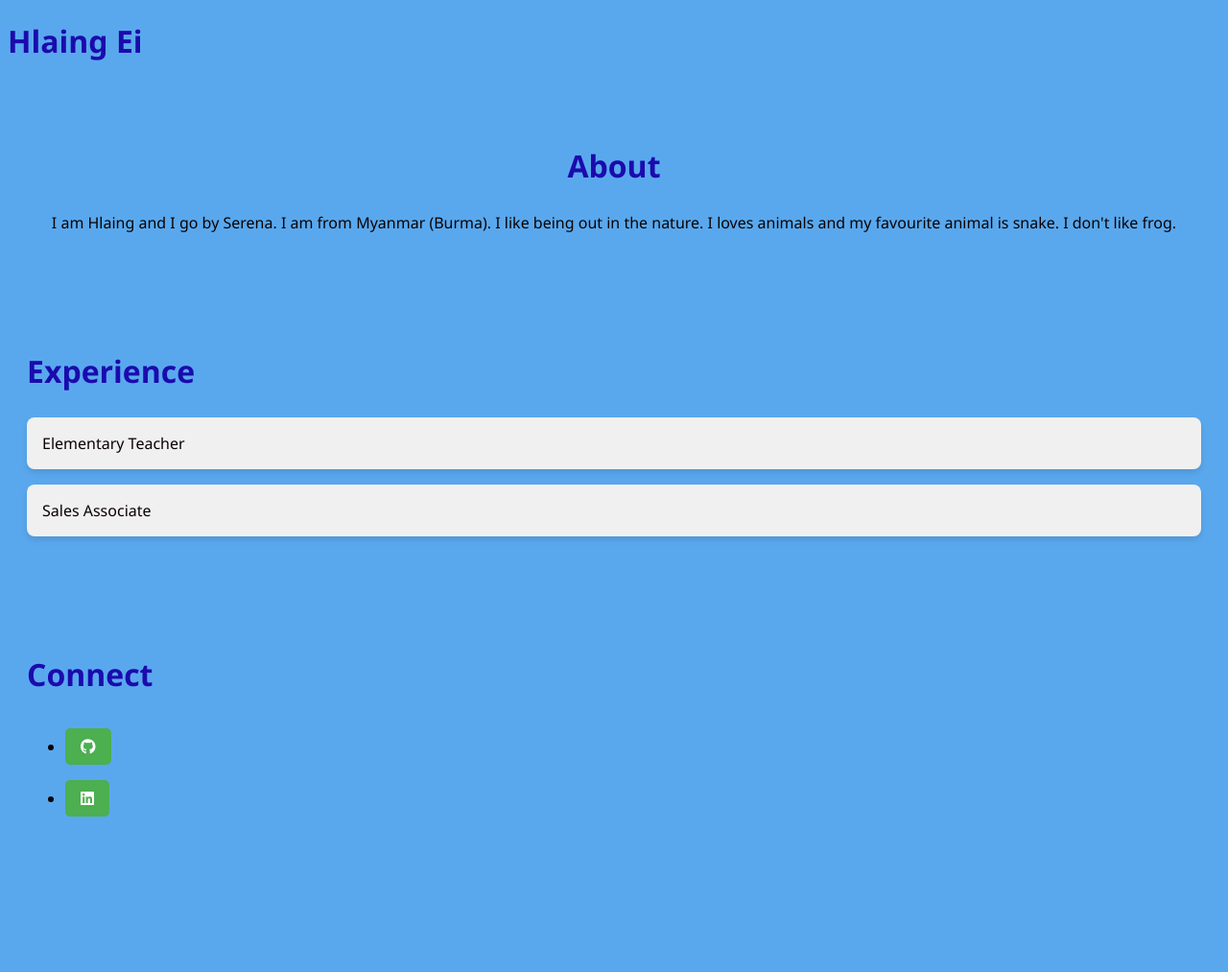
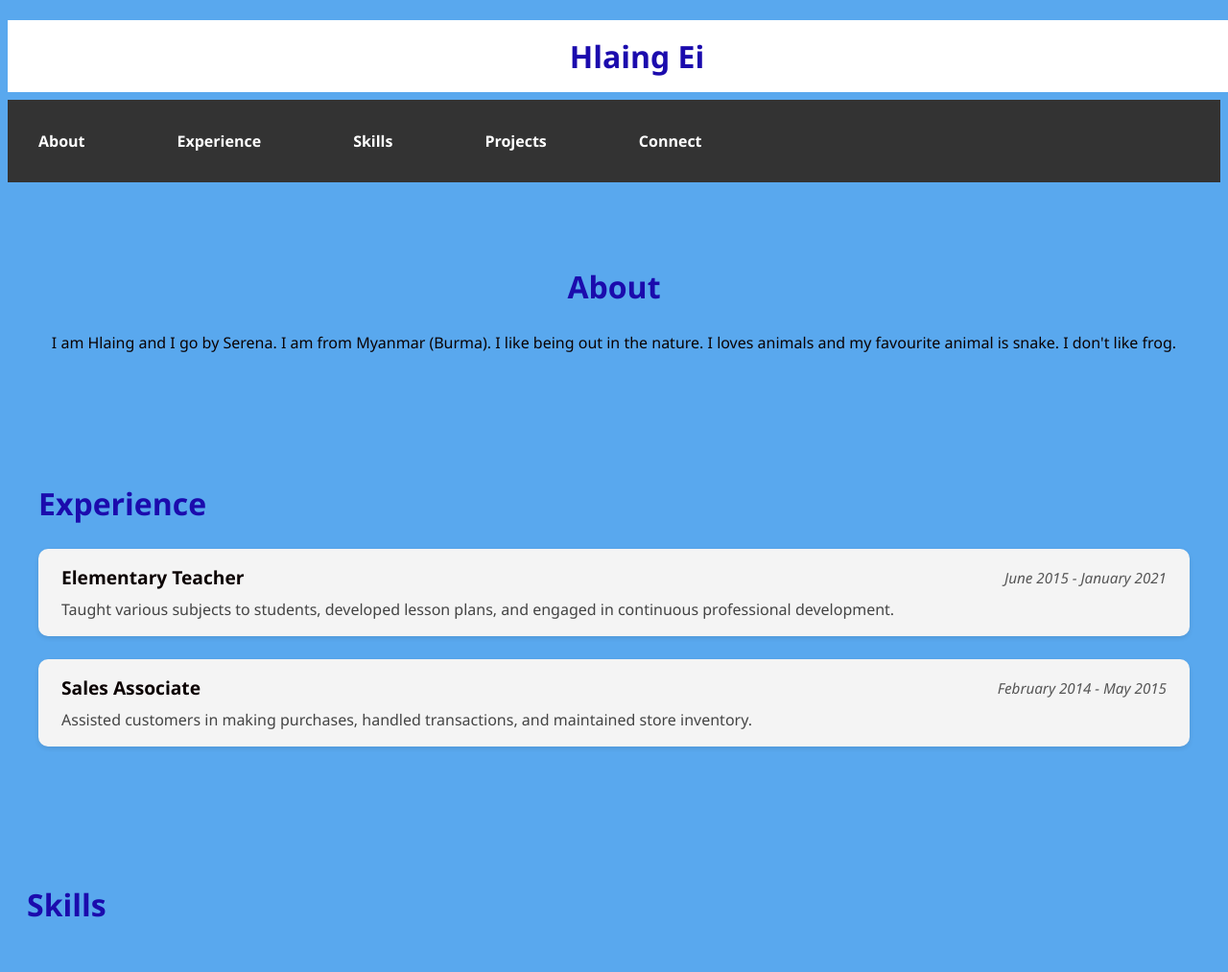
Before and after one commit to Serena-Tun/hlaing-ei-kepler, a plain HTML site: page index.html in a window 1280 px wide. Shown: the top 1013 px of the page at 96% size. Before the commit the page ends 935 px from the top, so only its background shows below. Drawn offline with Linux system fonts and the light colour scheme.

Commit message:
formatted styles added

```diff
--- a/css/index.css
+++ b/css/index.css
@@ -5,44 +5,121 @@ body {
     background-color: #59a8ee;
     color: #0b0202;
     font-family: 'Segoe UI', Tahoma, Geneva, Verdana, sans-serif;
+    padding-top: 80px;
   }
 
-  section {
-    margin: 40px 0;   /* Adds space above and below each section */
-    padding: 20px;    /* Adds inner spacing inside each section */
+h1 {
+  text-align: center;
+  padding: 20px;
+  position: fixed;
+  top: 0;
+  width: 100%;
+  background-color: white;
+  padding: 1rem;
+  z-index: 1000; /* make sure it stays on top */
   }
-  #About {
+
+nav ul {
+    list-style: none;
+    display: flex;
+    gap: 6rem;
+    padding: 2rem;
+    background-color: #333;
+  }
+
+nav a {
+    color: white;
+    text-decoration: none;
+    font-weight: bold;
+  }
+
+nav a:hover {
+    text-decoration: underline;
+  }
+
+section {
+    margin: 40px 0;
+    padding: 20px;
+  }
+
+  #about {
     text-align: center;
   }
+
   h1, h2, h3 {
     font-size: 2rem;
     font-weight: 700;
     color: #1b0bad;
   }
-  #Experience ul {
-    list-style: none;
-    padding: 0;
+
+ /* ===== Experience Section ===== */
+
+  #experience {
+  padding: 2rem;
   }
 
-  #Experience li {
-    background-color: #f0f0f0;
-    margin: 1rem 0;
-    padding: 1rem;
-    border-radius: 8px;
-    box-shadow: 0 4px 6px rgba(0,0,0,0.1);
+  .job {
+  background-color: #f4f4f4;
+  padding: 1rem 1.5rem;
+  margin-bottom: 1.5rem;
+  border-radius: 10px;
+  box-shadow: 0 2px 5px rgba(0,0,0,0.1);
   }
 
-  #Connect a {
-    display: inline-block;
-    background-color: #4CAF50;
-    color: white;
-    padding: 0.5rem 1rem;
-    margin: 0.5rem 0;
-    text-decoration: none;
-    border-radius: 5px;
-    transition: background-color 0.3s ease;
+  .job-header {
+  display: flex;
+  justify-content: space-between;
+  align-items: center;
+  flex-wrap: wrap; /* Prevents layout breaking on small screens */
+  margin-bottom: 0.5rem;
   }
 
-  #Connect a:hover {
-    background-color: #45a049;
+  .job-title {
+  font-weight: bold;
+  font-size: 1.2rem;
   }
+
+  .job-dates {
+  font-style: italic;
+  color: #555;
+  font-size: 0.95rem;
+  }
+
+  .job-description {
+  margin-top: 0.5rem;
+  color: #444;
+  line-height: 1.5;
+  }
+
+  /* ----- Connect Section with Flexbox ----- */
+
+  #connect {
+  padding: 2rem;
+  }
+
+  .social-links {
+  display: flex;
+  gap: 1rem;
+  justify-content: flex-start;
+  flex-wrap: wrap;
+  margin-top: 1rem;
+  }
+
+  .social-links a {
+  background-color: #0a5c93;
+  color: white;
+  font-size: 1.5rem;
+  width: 50px;
+  height: 50px;
+  display: flex;
+  justify-content: center;
+  align-items: center;
+  border-radius: 50%;
+  text-decoration: none;
+  transition: transform 0.2s ease, background-color 0.3s ease;
+  }
+
+  .social-links a:hover {
+  background-color: #36e94b;
+  transform: scale(1.1);
+  }
--- a/index.html
+++ b/index.html
@@ -11,25 +11,61 @@
 <body>
     <h1>Hlaing Ei</h1>
 
-<section id="About">
+<nav>
+    <ul>
+        <li><a href="#about">About</a></li>
+        <li><a href="#experience">Experience</a></li>
+        <li><a href="#skills">Skills</a></li>
+        <li><a href="#projects">Projects</a></li>
+        <li><a href="#connect">Connect</a></li>
+    </ul>
+  </nav>
+
+<section id="about">
     <h2>About</h2>
         <p>I am Hlaing and I go by Serena. I am from Myanmar (Burma). I like being out in the nature. I loves animals and my favourite animal is snake. I don't like frog.  </p>
 </section>
 
-<section id="Experience">
+<section id="experience">
     <h2>Experience</h2>
+    <div class="job">
+        <div class="job-header">
+            <div class="job-title">Elementary Teacher</div>
+            <div class="job-dates">June 2015 - January 2021</div>
+        </div>
+        <div class="job-description">
+            Taught various subjects to students, developed lesson plans, and engaged in continuous professional development.
+        </div>
+    </div>
+
+    <div class="job">
+        <div class="job-header">
+            <div class="job-title">Sales Associate</div>
+            <div class="job-dates">February 2014 - May 2015</div>
+        </div>
+        <div class="job-description">
+            Assisted customers in making purchases, handled transactions, and maintained store inventory.
+        </div>
+    </div>
+</section>
+
+<section id="skills">
+    <h2>Skills</h2>
+</section>
+
+<section id="projects">
+    <h2>Projects</h2>
         <ul>
-            <li>Elementary Teacher</li>
-            <li>Sales Associate</li>
+
         </ul>
 </section>
 
-<section id="Connect">
+<section id="connect">
     <h2>Connect</h2>
-        <ul>
-            <li><a href="https://github.com/Serena-Tun"><i class="fab fa-github"></i></a></li>
-            <li><a href="https://www.linkedin.com/in/serena-tun-a8122235b/"><i class="fab fa-linkedin"></i></a></li>
-        </ul>
+    <div class="social-links">
+        <a href="https://github.com/Serena-Tun"><i class="fab fa-github"></i></a>
+        <a href="https://www.linkedin.com/in/serena-tun-a8122235b/"><i class="fab fa-linkedin"></i></a>
+    </div>
 </section>
 
 </body>
```
